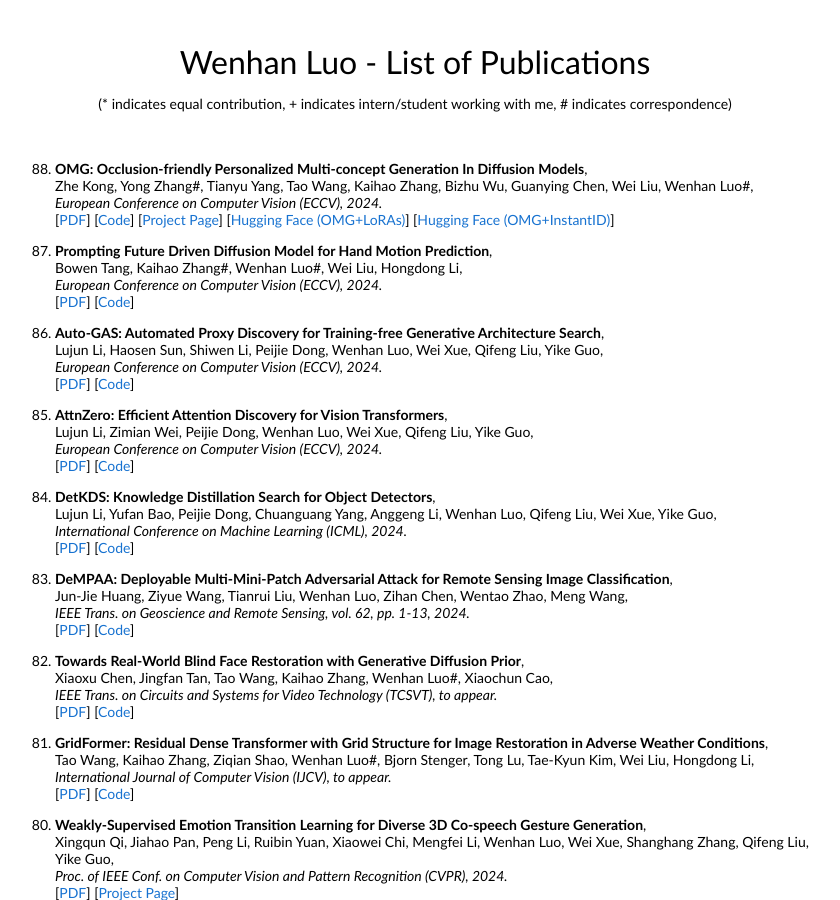
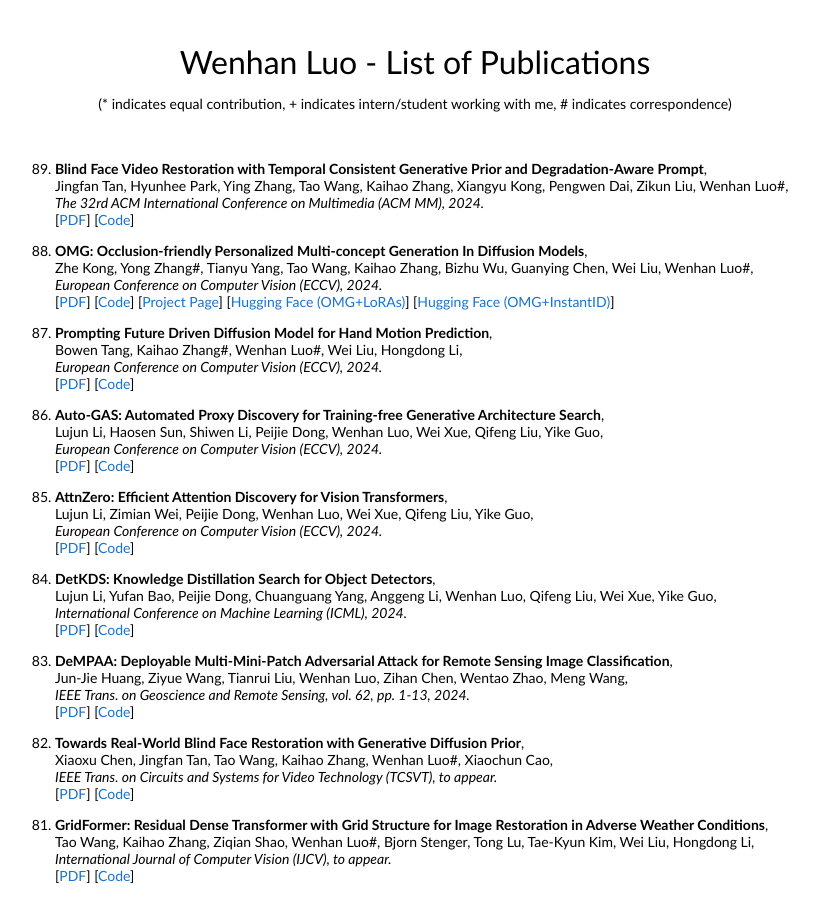
Before and after one commit to whluo/whluo.github.io, a Jekyll site: the page assets/publication.html, which Jekyll copies as it is, in a window 1280 px wide and 900 px high. Shown: the whole window, without its empty margins (225-1065 px from the left). Built offline with Jekyll 4.4.1, drawn with Linux system fonts in a browser that asks for light colours.

Commit message:
update pubs

```diff
--- a/assets/publication.html
+++ b/assets/publication.html
@@ -52,6 +52,15 @@
             <ol reversed>
 
 
+              <li>
+                <papertitle>Blind Face Video Restoration with Temporal Consistent Generative Prior and Degradation-Aware Prompt</papertitle>,
+                <br>Jingfan Tan, Hyunhee Park, Ying Zhang, Tao Wang, Kaihao Zhang, Xiangyu Kong, Pengwen Dai, Zikun Liu, Wenhan Luo#,<br>
+                <i>The 32rd ACM International Conference on Multimedia (ACM MM), 2024.</i>
+                <br>
+                [<a href="" target="_blank">PDF</a>]
+                [<a href="" target="_blank">Code</a>]
+                <p></p>
+              </li>
 
 
 
```
Also changed, not shown: _pages/about.md (+11 -1 lines).
